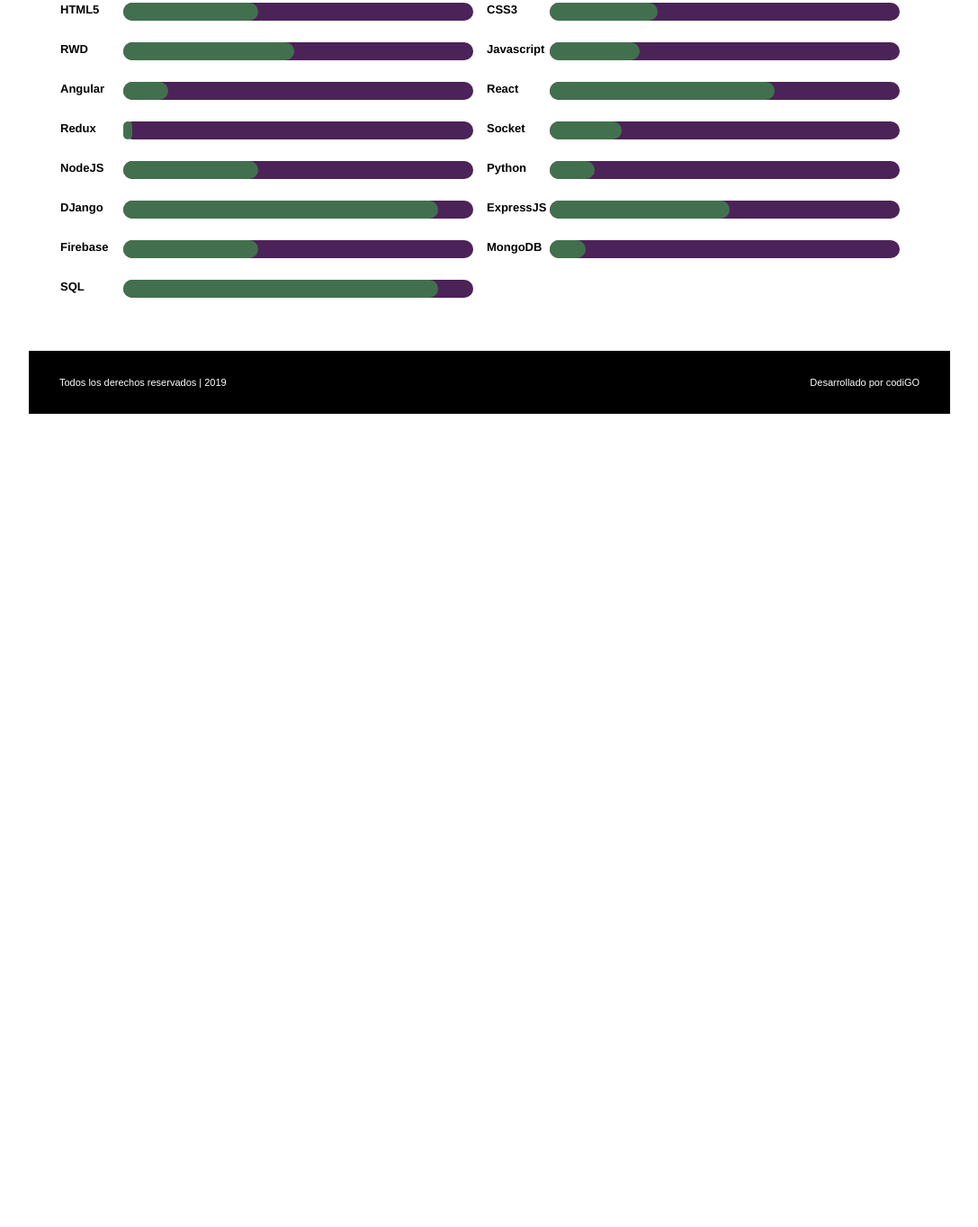
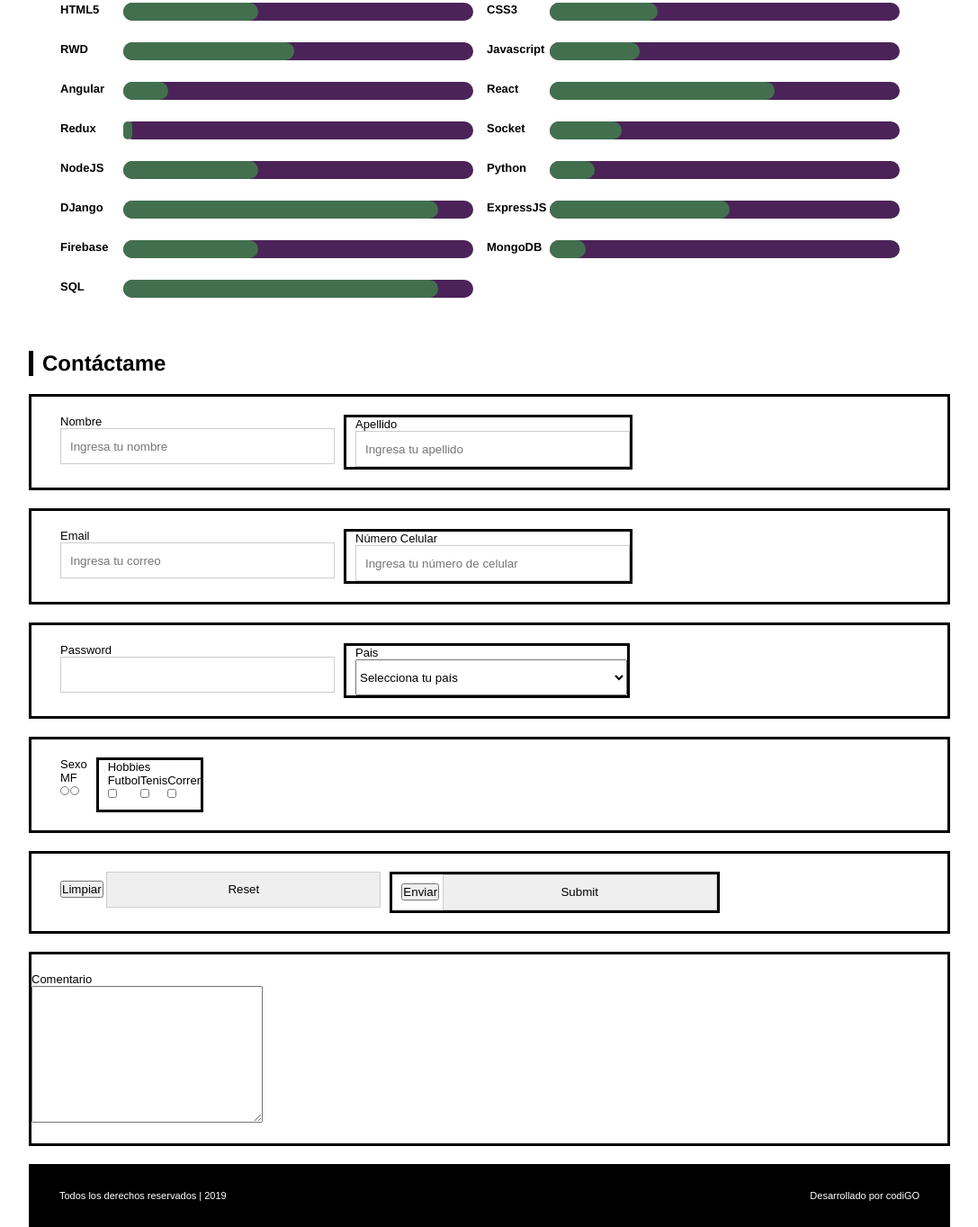
Before and after one commit to ManuelWilliam/project2, a plain HTML site: page index.html in a window 1280 px wide. Shown: the part 1071-2435 px from the top of the page at 90% size, without its empty margins (96-1183 px from the left). Before the commit the page ends 1531 px from the top, so only its background shows below. Drawn offline with Linux system fonts and the light colour scheme.

Commit message:
segunda version

```diff
--- a/index.html
+++ b/index.html
@@ -11,6 +11,20 @@
 -->
     <link rel="stylesheet" href="./styles/main.css">
     <title>Portafolio</title>
+
+    <meta name="description" content="Portafolio personal sobre fullstack de Manuel Patrocinio">
+    <meta name="author" content="Manuel Patrocinio" />
+    <meta name="keywords" content="frontend, developer, design, fullstack, mentor, teacher" />
+    <meta name="robots" content="index, follow" />
+    <!-- Open Graph -->
+    <meta property="og:site_name" content="MANUELPATROCINIO" />
+    <meta property="og:type" content="website">
+    <meta property="og:url" content="https://manuelwilliam.github.io/project2/" />
+    <meta property="og:title" content="My portafolio - Manuel Patrocinio" />
+    <meta property="og:description" content="Portafolio personal sobre fullstack de Manuel Patrocinio" />
+    <meta property="og:image" content="https://picsum.photos/216/216" />
+
+
 </head>
 
 <body>
@@ -54,17 +68,17 @@
                                     <i class="fab fa-linkedin-in"></i>
                                 </a>
                             </li>
-                            <li class="icon-github" >
+                            <li class="icon-github">
                                 <a href="">
                                     <i class="fab fa-github-alt"></i>
                                 </a>
                             </li>
-                            <li class="icon-twitter" >
+                            <li class="icon-twitter">
                                 <a href="">
                                     <i class="fab fa-twitter"></i>
                                 </a>
                             </li>
-                            <li class="icon-skype" >
+                            <li class="icon-skype">
                                 <a href="">
                                     <i class="fab fa-skype"></i>
                                 </a>
@@ -350,6 +364,104 @@
                     </div>
                 </div>
             </section>
+            <section>
+                    <h2>Contáctame</h2>
+            <form action="">
+                <!--Se define un formulario para llenar datos-->
+                <div class="row">
+                    <div class="left">
+                        <label for="name">Nombre</label>
+                        <input maxlength="25" name="name" type="text" id="name" placeholder="Ingresa tu nombre"
+                            required>
+                    </div>
+                    <div class="right">
+                        <label for="last name">Apellido</label>
+                        <input maxlength="25" name="lastname" type="text" id="last name"
+                            placeholder="Ingresa tu apellido" required>
+                    </div>
+                </div>
+                <div class="row">
+                    <div class="left">
+                        <label for="email">Email</label>
+                        <input name="email" type="email" id="email" placeholder="Ingresa tu correo" required>
+                    </div>
+                    <div class="right">
+                        <label for="cellphone">Número Celular</label>
+                        <input minlength="9" maxlength="9" name="number" type="tel" id="cellphone" placeholder="Ingresa tu número de celular"
+                        required pattern="[0-9]{9}">
+                    </div>
+                </div>
+                <div class="row">
+                    <div class="left">
+                        <label for="Password">Password</label>
+                        <input name="password" type="password" id="password" required>
+                    </div>
+                    <div class="right">
+                        <label for="">Pais</label>
+                        <select name="country" id="country" required>
+                            <option value="">Selecciona tu país</option>
+                            <option value="1">Perú</option>
+                            <option value="2">Chile</option>
+                            <option value="3"">Argentina</option>
+                            <option value=" 4">Uruguay</option>
+                        </select>
+                    </div>
+                </div>
+                <div class="row">
+                    <div class="left">
+                        <label for="sex">Sexo</label>
+                        <ul>
+                            <li>
+                                <label for="m">M</label>
+                                <input name="sex" type="radio" id="m" required>
+                            </li>
+                            <li>
+                                <label for="f">F</label>
+                                <input name="sex" type="radio" id="f" required>
+                            </li>
+                        </ul>
+                        <option value=""></option>
+                    </div>
+                    <div class="right">
+                        <label>Hobbies</label>
+                        <!--
+                            codigo para generar los 3 li con propiedades y todo
+                            ul>li*3>input[type=checkbox]
+                        -->
+                        <ul>
+                            <li>
+                                <label for="soccer">Futbol</label>
+                                <input name="hobbie" type="checkbox" id="soccer">
+                            </li>
+                            <li>
+                                <label for="tennis">Tenis</label>
+                                <input name="hobbie" type="checkbox" id="tennis">
+                            </li>
+                            <li>
+                                <label for="run">Correr</label>
+                                <input name="hobbie" type="checkbox" id="run">
+                            </li>
+                        </ul>
+                    </div>
+                </div>
+                <div class="row">
+                    <div class="left">
+                        <button type="reset">Limpiar</button>
+                        <input type="reset" name="" id="">
+                    </div>
+                    <div class="right">
+                        <button type="send">Enviar</button>
+                        <input type="submit" name="" id="">
+                    </div>
+                </div>
+                <div class="row">
+                    <div>
+                        <label for="comment">Comentario</label>
+                        <textarea name="" id="comment" cols="30" rows="10"></textarea>
+                    </div>
+                </div>
+            </form>
+        </section>
         </main>
         <!--FOOTER-->
         <footer>
--- a/styles/main.css
+++ b/styles/main.css
@@ -336,6 +336,55 @@ HABILIDADES
 .div-barra2 .div-barra3-o{
     width: 350px;
 }
+
+/*
+FORMULARIO
+*/
+.row{
+    display: flex;
+    padding: 20px 0;
+    margin-bottom: 20px;
+    border-style: solid;
+}
+
+.right{
+    padding-left: 10px;
+    border-style: solid;
+    display: block1;
+}
+
+.left{
+    padding-right: 10px;
+    display: block1;
+    padding-left: 32px;
+}
+
+label{
+    display: block;
+}
+
+input {
+    padding: 10px;
+    border: 1px solid #cdcdcd;
+    width: 305px;
+    height: 40px;
+}
+
+select  {
+    height: 40px;
+    width: 302px;
+}
+
+ul{
+    display: flex;
+}
+
+ul input{
+    width: 10px;
+    height: 10px;
+}
+
+
 /*
 FOOTER
 */
```
Also changed, not shown: styles/table.html (added, +56 -0 lines), table2.html (added, +103 -0 lines), procesos git para crear el project2.txt (deleted).
